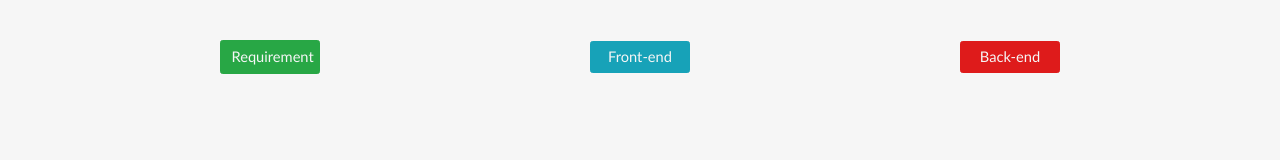
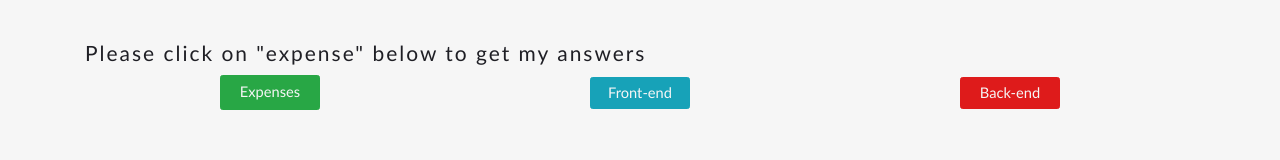
Before and after one commit to felix-le/dynamicly_project_interview_fe, a React (Create React App) app: page /home in a window 1280 px wide. Shown: the part 278-438 px from the top of the page. Built offline with nearby package versions, Linux system fonts and the light colour scheme.

Commit message:
update introduction

```diff
--- a/src/container/Home/Home.js
+++ b/src/container/Home/Home.js
@@ -19,8 +19,10 @@ const Home = () => {
             />
           </video>
         </div>
+
         <div className='group-btn-wrapper mt-5'>
-          <ul className='list-link d-flex flex-wrap w-100'>
+          <h2>Please click on "expense" below to get my answers</h2>
+          <ul className='list-link d-flex flex-wrap w-100 mt-3'>
             <NavItem>
               <NavLink
                 tag={RRNavLink}
@@ -28,7 +30,7 @@ const Home = () => {
                 activeClassName='active'
                 className='btn btn-success text-white'
               >
-                Requirement
+                Expenses
               </NavLink>
             </NavItem>
             <li>
```
